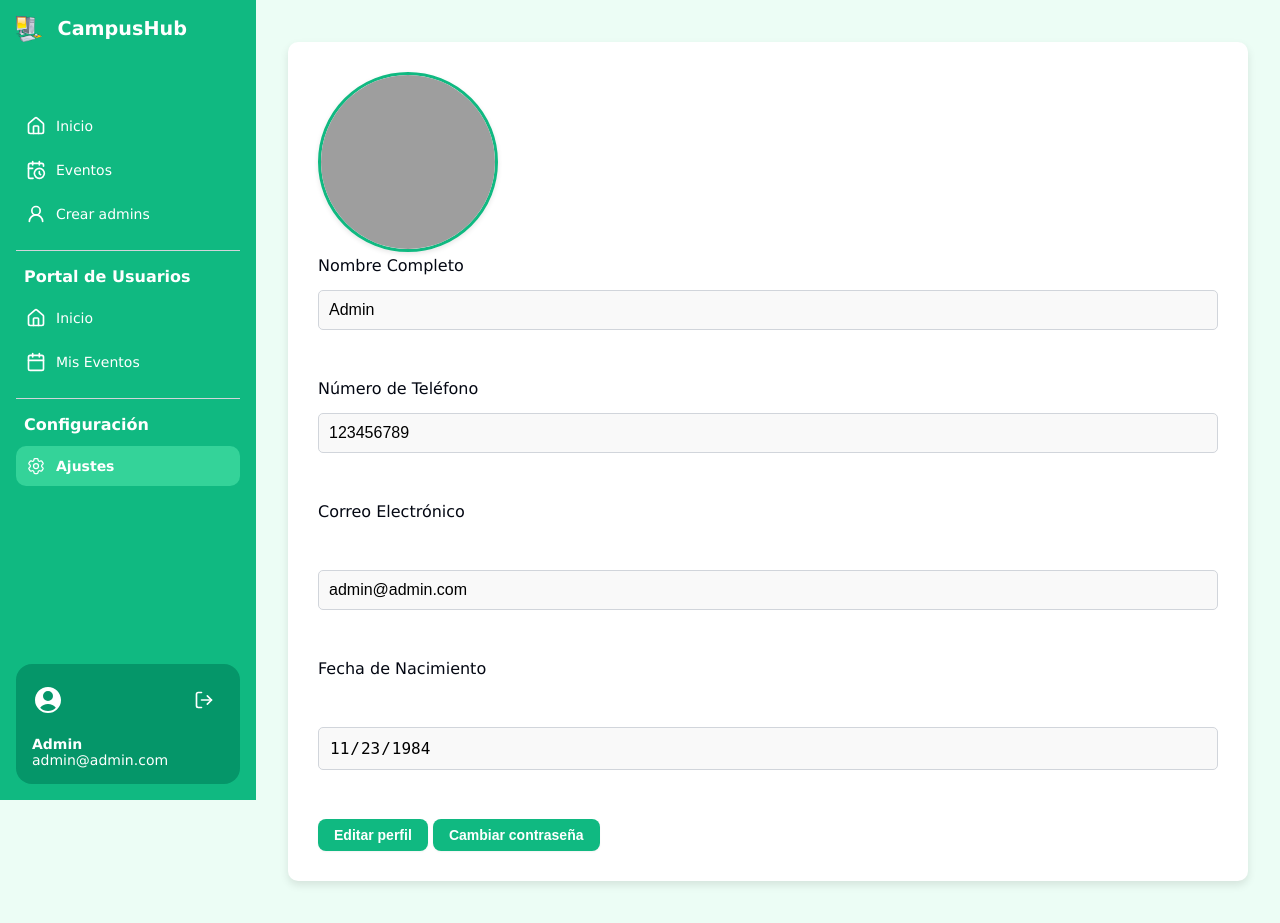
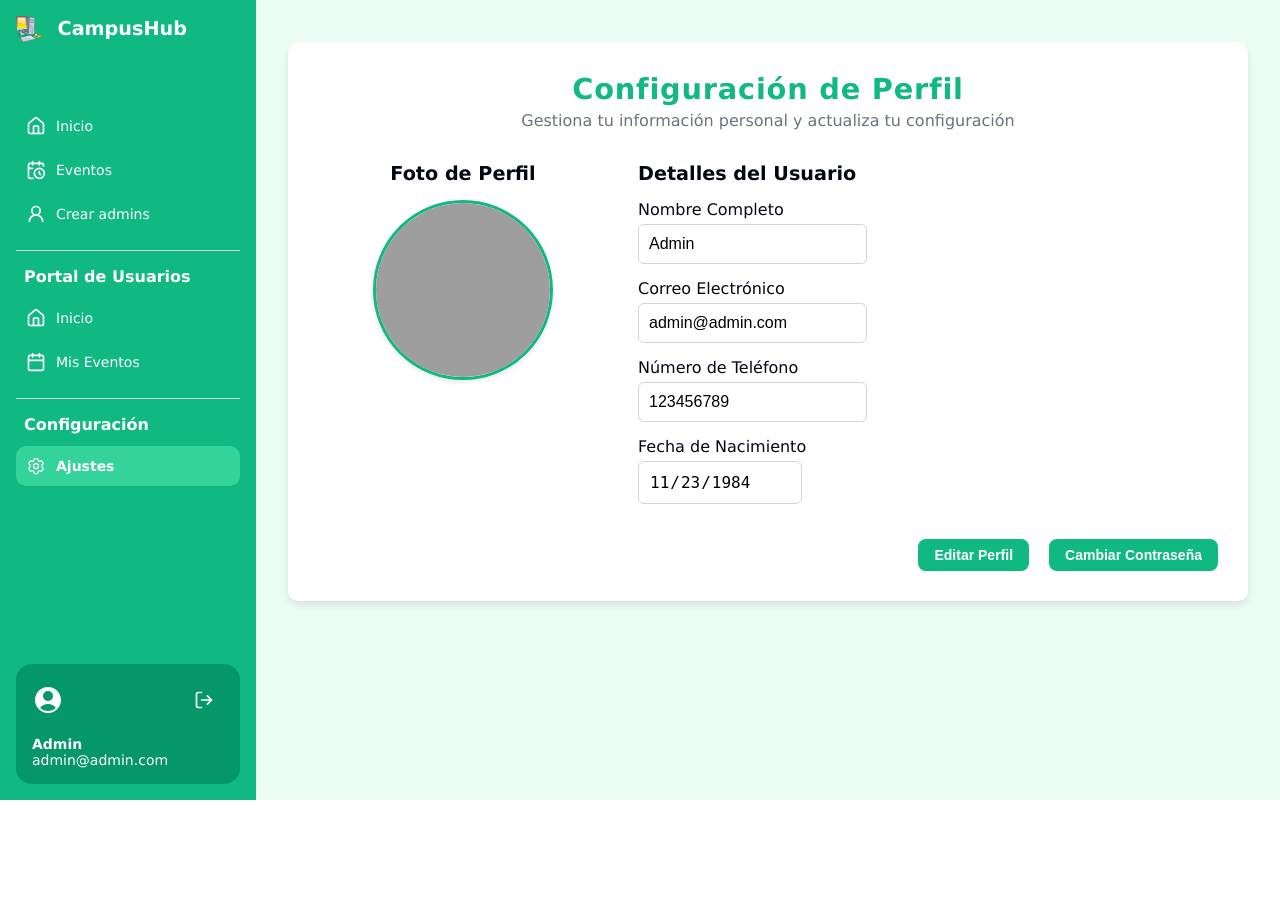
Before and after one commit to Wcno/campusHub, a PHP site: page /app/admin/profile.php in a window 1280 px wide. After the commit the page ends 800 px from the top, so only its background shows below. Run offline with PHP 8.4, Linux system fonts and the light colour scheme; a user stored in the database is signed in; data comes from the database, SQL or seed files in the repository; a stand-in replaces the project's code that opens the database connection; some libraries are stand-ins or nearby versions; grey boxes are pictures that could not be loaded.

Commit message:
change templates panel users admin

```diff
--- a/app/admin/profile.php
+++ b/app/admin/profile.php
@@ -6,21 +6,22 @@ require_once '../../includes/dbconnect.php';
 require_once '../../includes/bootstrap.php';
 
 $pdo = db_connect();
-$id = 3; // Este es el ID que quieres consultar
+if (!isset($_SESSION['user']['id'])) {
+  header('Location: ../../login.php');
+  exit;
+}
+// Obtener datos del usuario autenticado
+$id = $_SESSION['user']['id'];
 
-// Consulta SQL
-$stmt = $pdo->prepare("SELECT name FROM users WHERE id = :id");
+$stmt = $pdo->prepare("SELECT name, phone_number, email, birth_date, img_profile FROM users WHERE id = :id");
 $stmt->execute([':id' => $id]);
 $row = $stmt->fetch(PDO::FETCH_ASSOC);
 
-// Verifica si los datos de sesión están definidos
-if (!isset($_SESSION['user'])) {
-  $_SESSION['user'] = [
-    'name' => $row['name'] ?? 'Nombre no disponible',
-    'phone_number' => '123456789', // Sustituye por un valor real
-    'email' => 'admin@admin.com', // Sustituye por un valor real
-    'birth_date' => '1984-11-23'  // Sustituye por un valor real
-  ];
+if ($row) {
+    $_SESSION['user'] = array_merge($_SESSION['user'], $row);
+} else {
+    echo "Usuario no encontrado.";
+    exit;
 }
 
 // Manejo del formulario
@@ -48,7 +49,7 @@ if ($_SERVER['REQUEST_METHOD'] === 'POST') {
   <link href="../../css/common.css" rel="stylesheet" />
   <link href="../../css/layout.css" rel="stylesheet" />
   <link rel="stylesheet" href="../../css/perfil.css">
-  <title>Configurar Perfil</title>
+  <title>Configuración de Perfil</title>
 </head>
 
 <body>
@@ -58,28 +59,53 @@ if ($_SERVER['REQUEST_METHOD'] === 'POST') {
     <div class="main-container">
       <div class="panel">
         <div class="main-content">
-          <div class="profile-info">
-            <img class="profile-photo" src="<?php echo $_SESSION["user"]["img_profile"] ?>" alt="imagen de usuario">
+
+          <!-- Título Principal -->
+          <header class="profile-header">
+            <h1>Configuración de Perfil</h1>
+            <p>Gestiona tu información personal y actualiza tu configuración</p>
+          </header>
+
+          <!-- Contenedor principal de la información -->
+          <div class="profile-layout">
+            <!-- Sección de Foto de Perfil -->
+            <div class="profile-picture-section">
+              <h2>Foto de Perfil</h2>
+              <img class="profile-photo" src="<?php echo htmlspecialchars($_SESSION['user']['img_profile'] ?? 'https://cdn-icons-png.flaticon.com/512/6676/6676023.png'); ?>" alt="Imagen de usuario">
             </div>
+
+            <!-- Formulario de Datos -->
             <div class="form-container">
+              <h2>Detalles del Usuario</h2>
+
               <form class="form" action="" method="POST">
+                <div class="form-group">
                   <label class="form-label" for="fname">Nombre Completo</label>
-              <input class="form-input" type="text" name="fname" id="fname" value="<?php echo htmlspecialchars($_SESSION['user']['name'], ENT_QUOTES); ?>" readonly><br>
+                  <input class="form-input" type="text" name="fname" id="fname" value="<?php echo htmlspecialchars($_SESSION['user']['name']); ?>" readonly>
+                </div>
 
+                <div class="form-group">
+                  <label class="form-label" for="email">Correo Electrónico</label>
+                  <input class="form-input" type="email" name="email" id="email" value="<?php echo htmlspecialchars($_SESSION['user']['email']); ?>" readonly>
+                </div>
+
+                <div class="form-group">
                   <label class="form-label" for="phone">Número de Teléfono</label>
-              <input class="form-input" type="tel" name="phone" id="phone" pattern="[0-9]{8,10}" value="<?php echo htmlspecialchars($_SESSION['user']['phone_number'], ENT_QUOTES); ?>" readonly><br>
+                  <input class="form-input" type="tel" name="phone" id="phone" value="<?php echo htmlspecialchars($_SESSION['user']['phone_number']); ?>" readonly>
+                </div>
 
-              <label class="form-label" for="email">Correo Electrónico</label><br>
-              <input class="form-input" type="email" name="email" id="email" value="<?php echo htmlspecialchars($_SESSION['user']['email'], ENT_QUOTES); ?>" readonly><br>
+                <div class="form-group">
+                  <label class="form-label" for="birth_date">Fecha de Nacimiento</label>
+                  <input class="form-input" type="date" name="birth_date" id="birth_date" value="<?php echo htmlspecialchars($_SESSION['user']['birth_date']); ?>" readonly>
+                </div>
 
-              <label class="form-label" for="fecha-nacimiento">Fecha de Nacimiento</label><br>
-              <input class="form-input" type="date" name="fecha-nacimiento" id="fecha-nacimiento" value="<?php echo htmlspecialchars($_SESSION['user']['birth_date'], ENT_QUOTES); ?>" readonly><br>
-
-              <div class="but">
-                <button type="submit" name="action" value="editProfile" class="save">Editar perfil</button>
-                <button type="submit" name="action" value="changePassword" class="save">Cambiar contraseña</button>
+  <div class="button-group">
+    <button class="save" type="submit" name="action" value="editProfile">Editar Perfil</button>
+    <button class="save" type="submit" name="action" value="changePassword">Cambiar Contraseña</button>
   </div>
 </form>
+
+            </div>
           </div>
         </div>
       </div>
--- a/css/perfil.css
+++ b/css/perfil.css
@@ -80,9 +80,9 @@
 .form-input {
     padding: 10px;
     border: 1px solid var(--border);
-    border-radius: 5px;
+    border-radius: 6px;
     font-size: 1rem;
-    background-color: #f9f9f9;
+    background-color: white;
     transition: border-color 0.3s ease, box-shadow 0.3s ease;
 }
 
```
Also changed, not shown: app/admin/changePassword.php (+43 -26 lines), app/admin/editProfile.php (+37 -15 lines), app/changePassword.php (+35 -27 lines), 1 other file. Lines whose indentation alone changed are shown as unchanged.
